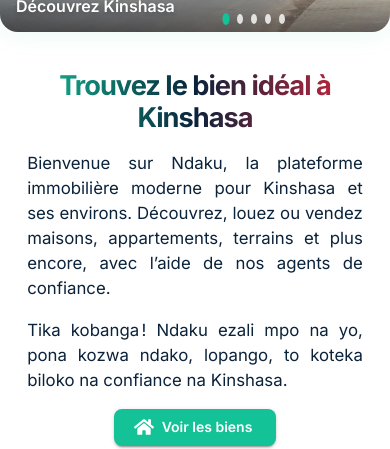
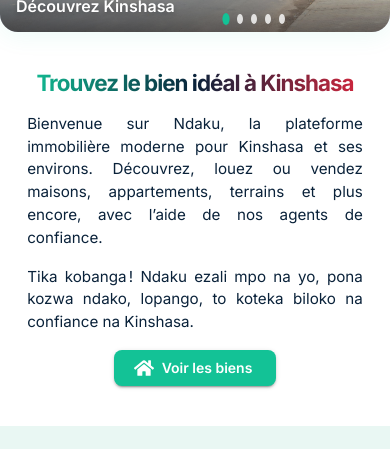
Before and after one commit to jasonsheria/kino-app, a React (Create React App) app: page / in a window 390 px wide. Shown: the part 287-736 px from the top of the page. Built offline with nearby package versions, Linux system fonts and the light colour scheme; no server answers.

Commit message:
end home2

```diff
--- a/src/pages/HomeSection.css
+++ b/src/pages/HomeSection.css
@@ -253,7 +253,6 @@
 
     .hero-title {
       order: 1;
-      font-size: clamp(1.7rem, 6vw, 2.2rem);
       margin-bottom: 1.2rem;
       line-height: 1.18;
       background: linear-gradient(90deg, #13c296 0%, #0a223a 50%, #d7263d 100%);
@@ -294,7 +293,6 @@
     }
 
     .hero-desc {
-      font-size: 1.05rem;
       margin-bottom: 1.1rem;
       line-height: 1.5;
       text-align: justify;
```
